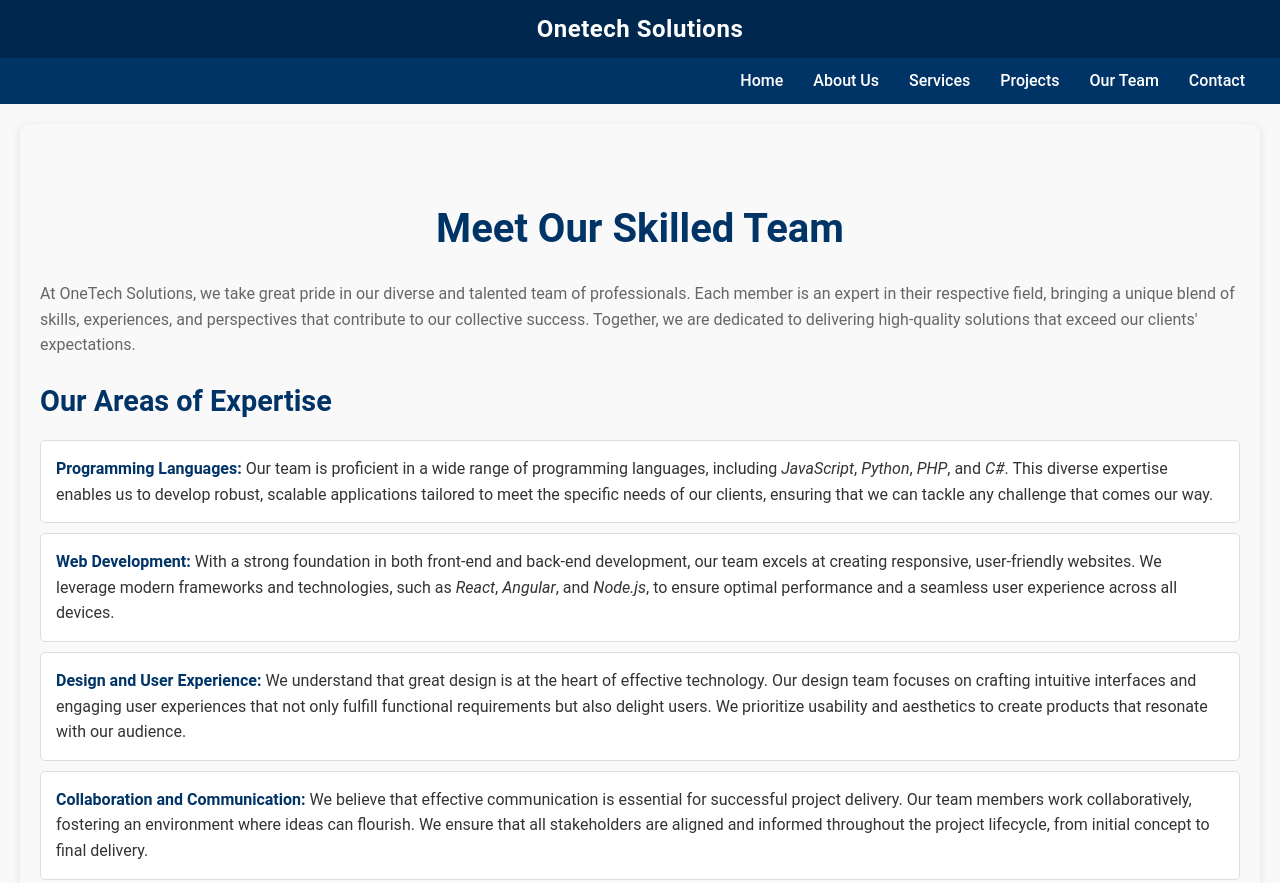
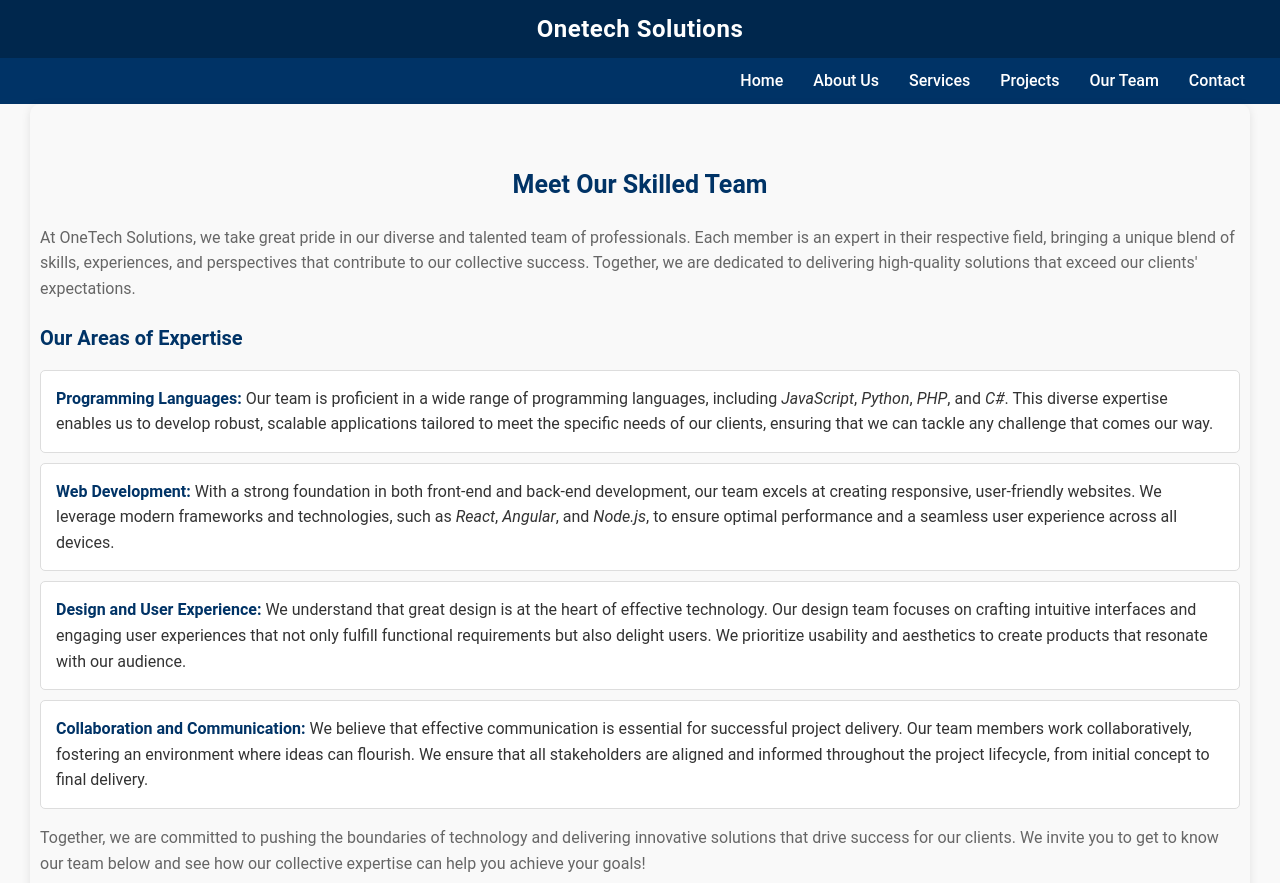
Before and after one commit to kelvinchwara/onetech-solutions, a website built with webpack: page team.html in a window 1280 px wide. Shown: the top 883 px of the page. Built offline with nearby package versions, Linux system fonts and the light colour scheme.

Commit message:
Initial commit

```diff
--- a/css/style.css
+++ b/css/style.css
@@ -357,11 +357,11 @@ footer p {
 /* Team Introduction Styles */
 .team-introduction {
     background-color: #f9f9f9; /* Light background color */
-    padding: 40px 20px; /* Padding for the section */
+    padding: 40px 10px; /* Padding for the section */
     border-radius: 10px; /* Rounded corners */
     box-shadow: 0 2px 10px rgba(0, 0, 0, 0.1); /* Subtle shadow */
     max-width: 1200px; /* Max width for the section */
-    margin: 20px auto; /* Center the section with margin */
+    margin:  auto; /* Center the section with margin */
 }
 
 .team-introduction h2 {
--- a/team.html
+++ b/team.html
@@ -49,10 +49,10 @@
 
 
  <div class="team-introduction">
-    <h2>Meet Our Skilled Team</h2>
+    <h2 style="text-align: center; font-size: 25px">Meet Our Skilled Team</h2>
     <p>At OneTech Solutions, we take great pride in our diverse and talented team of professionals. Each member is an expert in their respective field, bringing a unique blend of skills, experiences, and perspectives that contribute to our collective success. Together, we are dedicated to delivering high-quality solutions that exceed our clients' expectations.</p>
 
-    <h3>Our Areas of Expertise</h3>
+    <h3 style="font-size: 20px">Our Areas of Expertise</h3>
     <ul>
         <li>
             <strong>Programming Languages:</strong> Our team is proficient in a wide range of programming languages, including <em>JavaScript</em>, <em>Python</em>, <em>PHP</em>, and <em>C#</em>. This diverse expertise enables us to develop robust, scalable applications tailored to meet the specific needs of our clients, ensuring that we can tackle any challenge that comes our way.
```
